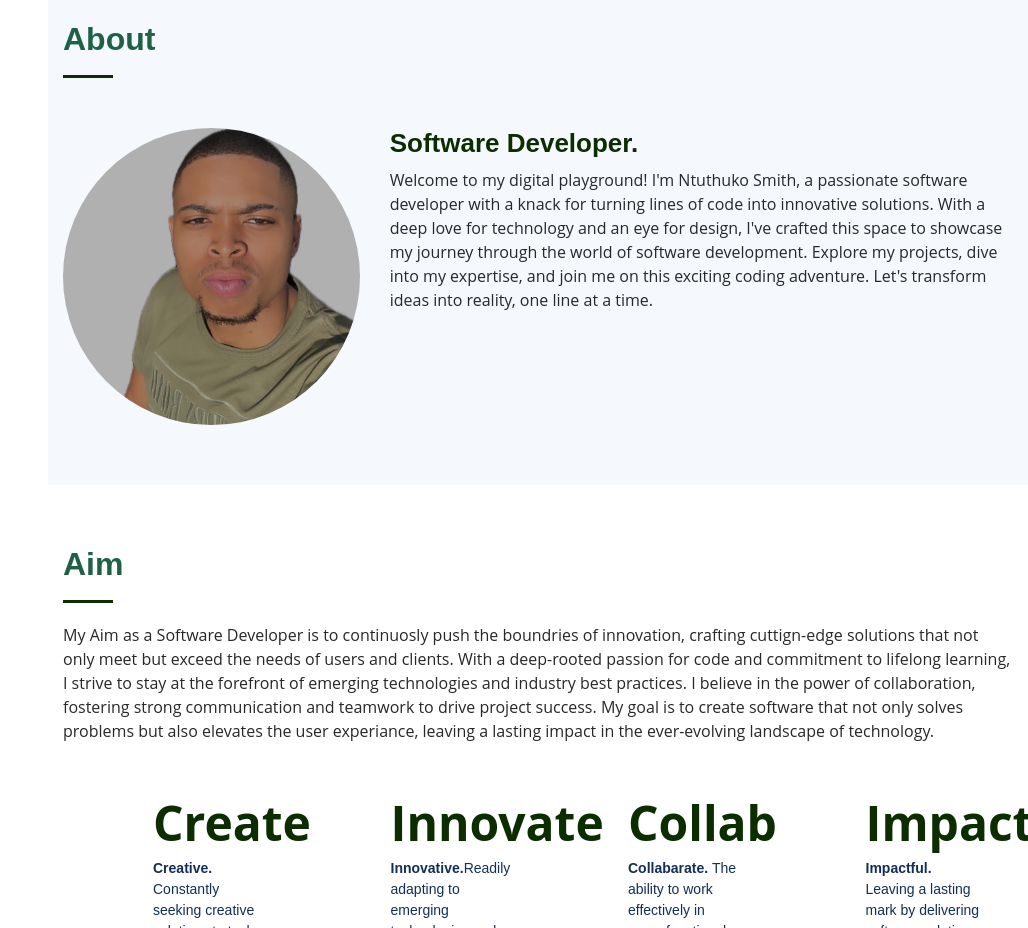
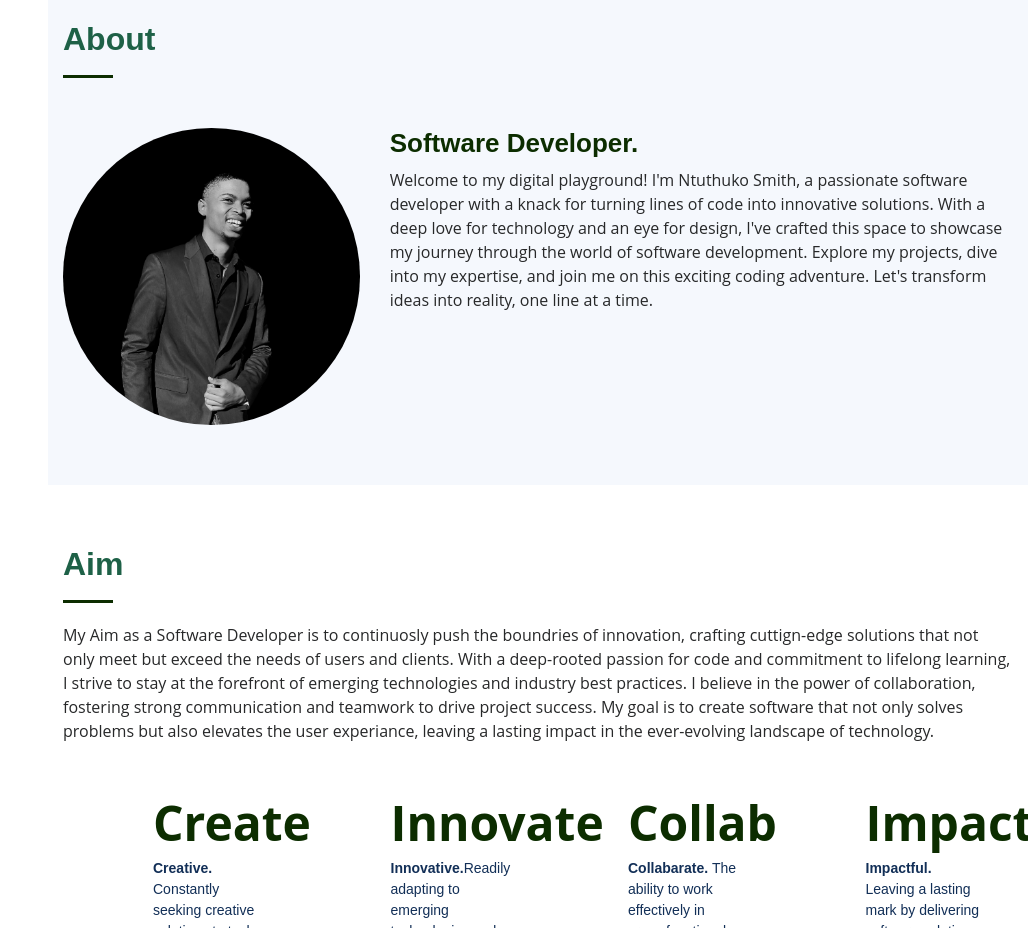
Before and after one commit to NtuthukoSmith/NtuthukoSmith.github.io, a plain HTML site: page index.html in a window 1280 px wide. Shown: the part 840-1768 px from the top of the page, without its empty margins (252-1280 px from the left). Drawn offline with nearby package versions, Linux system fonts and the light colour scheme; files whose address does not match are found by name; a web font is replaced by a local one.

Commit message:
about me page img changed

```diff
--- a/index.html
+++ b/index.html
@@ -93,7 +93,7 @@
 
               <div class="row">
                 <div class="col-lg-4" data-aos="fade-right">
-                  <img src="/Gallery/prof1.JPEG" class="img-fluid rounded-circle" alt="">
+                  <img src="/Gallery/hero.jpg" class="img-fluid rounded-circle" alt="">
                 </div>
                 <div class="col-lg-8 pt-4 pt-lg-0 content" data-aos="fade-left">
                   <h3>Software Developer.</h3>
```
